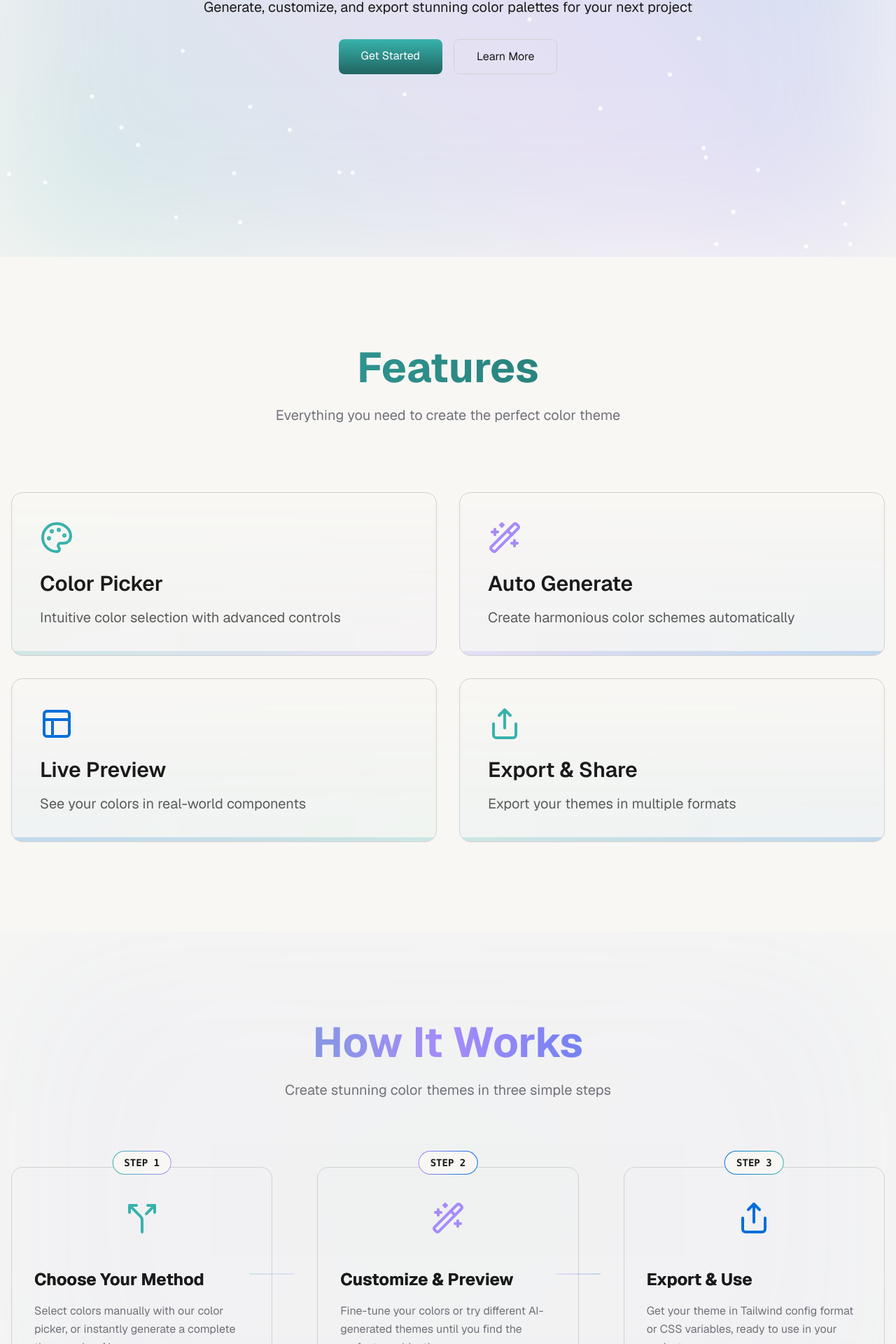
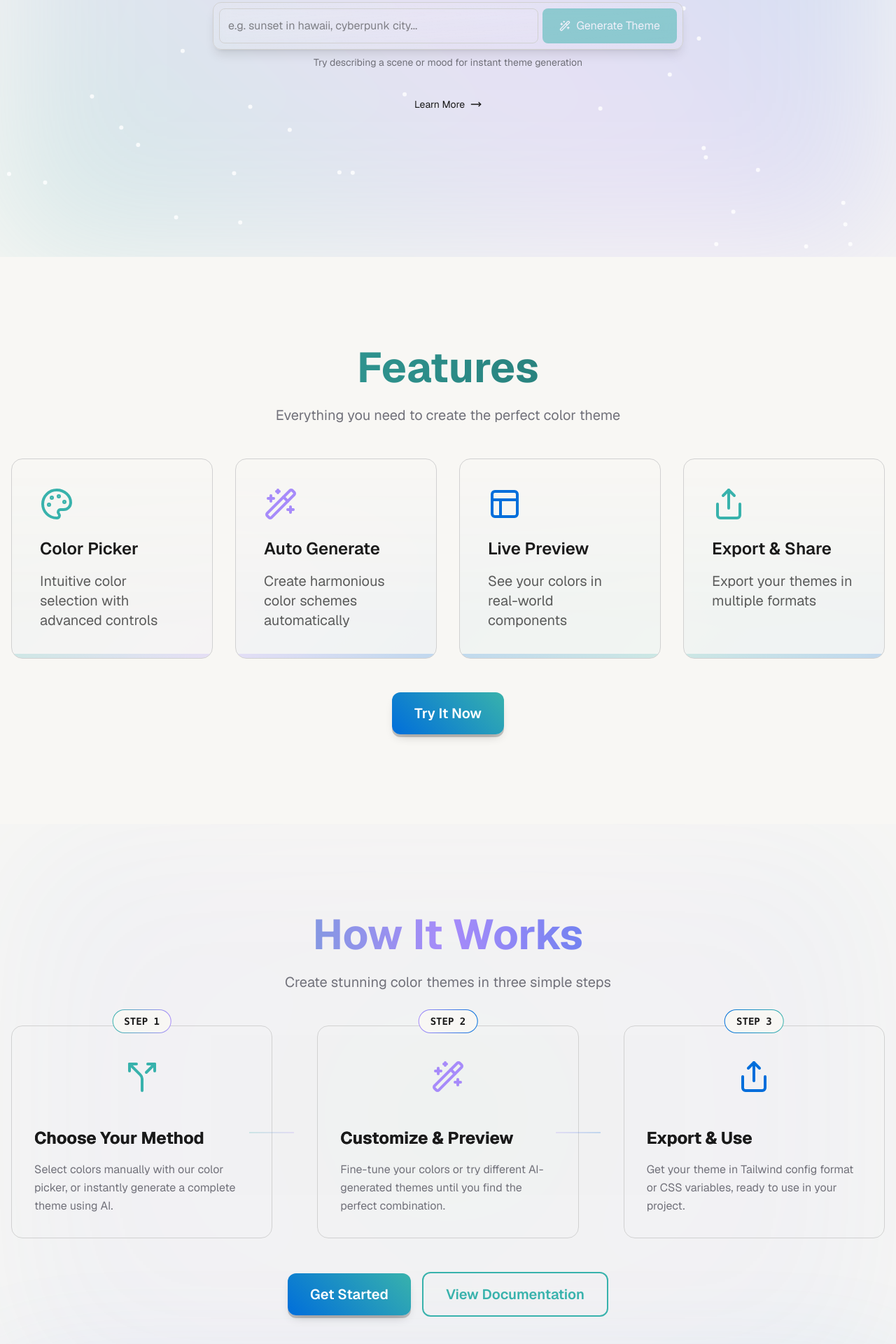
Before and after one commit to dmostoller/windpalette, a Next.js app: page / in a window 1280 px wide. Shown: the part 433-2353 px from the top of the page at 70% size. Built offline with nearby package versions, Linux system fonts and the light colour scheme.

Commit message:
feat: add ai theme gen input to landing page

```diff
--- a/src/app/app/page.tsx
+++ b/src/app/app/page.tsx
@@ -1,5 +1,7 @@
 "use client";
-import { useState, useEffect } from "react";
+
+import { useState, useEffect, Suspense } from "react";
+import { useSearchParams } from "next/navigation";
 import { useSession } from "next-auth/react";
 import ColorPicker from "@/components/ColorPicker";
 import ColorScale from "@/components/ColorScale";
@@ -27,10 +29,13 @@ import { SunIcon, MoonIcon, CpuIcon } from "@/components/icons";
 import { Drawer } from "vaul";
 import { SidebarContent } from "@/components/SidebarContent";
 import { VisuallyHidden } from "@radix-ui/react-visually-hidden";
+import GenerateAiPalette from "@/components/GenerateAiPalette";
 
-export default function Home() {
+function AppContent() {
   const { data: session } = useSession();
   const { settings, updateSettings } = useSettings();
+  const searchParams = useSearchParams();
+  const prompt = searchParams.get("prompt");
   const [isSaveModalOpen, setIsSaveModalOpen] = useState(false);
   const [isShareModalOpen, setIsShareModalOpen] = useState(false);
   const { colors, showColor, hideColor, gradients, visibleColors } = useTheme();
@@ -199,8 +204,22 @@ export default function Home() {
           {/* Tab Content */}
           {activeTab === "colors" && (
             <div className="space-y-8">
-              <GenerateRandomThemeButton />
-
+              <div className="space-y-6 p-4 bg-[var(--card-background)] border border-[var(--card-border)] rounded-lg">
+                <div className="space-y-4">
+                  <div className="flex items-center gap-2 mb-2">
+                    <h3 className="text-lg font-semibold">AI Theme Generation</h3>
+                    <div className="px-2 py-1 text-xs bg-primary/10 text-primary rounded-full">
+                      Fast & Easy
+                    </div>
+                  </div>
+                  <p className="text-sm text-[var(--muted-foreground)]">
+                    Simply describe your desired theme using keywords, and AI will generate a matching color
+                    palette.
+                  </p>
+                  <GenerateAiPalette initialPrompt={prompt || ""} />
+                </div>
+                <GenerateRandomThemeButton />
+              </div>
               <div className="grid grid-cols-1 lg:grid-cols-2 xl:grid-cols-3 gap-4">
                 <ColorPicker colorKey="primary" label="Primary Color" />
 
@@ -272,3 +291,17 @@ export default function Home() {
     </div>
   );
 }
+
+export default function Home() {
+  return (
+    <Suspense
+      fallback={
+        <div className="flex h-screen items-center justify-center bg-[var(--background)]">
+          <div className="animate-pulse text-lg text-[var(--muted-foreground)]">Loading...</div>
+        </div>
+      }
+    >
+      <AppContent />
+    </Suspense>
+  );
+}
--- a/src/app/globals.css
+++ b/src/app/globals.css
@@ -520,3 +520,7 @@ button {
 .animate-gradient-slow {
   animation: gradient 8s ease infinite;
 }
+
+html {
+  scroll-behavior: smooth;
+}
--- a/src/components/GenerateAiPalette.tsx
+++ b/src/components/GenerateAiPalette.tsx
@@ -2,10 +2,17 @@ import React, { useState } from "react";
 import { useTheme } from "@/context/ThemeContext";
 import { Wand2, Loader2 } from "lucide-react";
 import { toast } from "sonner";
+import { VisuallyHidden } from "@radix-ui/react-visually-hidden";
+import { useRouter } from "next/navigation";
 
-export default function GenerateAiPalette() {
+interface GenerateAiPaletteProps {
+  initialPrompt?: string;
+}
+
+export default function GenerateAiPalette({ initialPrompt = "" }: GenerateAiPaletteProps) {
   const { setThemeColors } = useTheme();
-  const [input, setInput] = useState("");
+  const router = useRouter();
+  const [input, setInput] = useState(initialPrompt);
   const [loading, setLoading] = useState(false);
   const [error, setError] = useState("");
 
@@ -41,6 +48,7 @@ export default function GenerateAiPalette() {
 
       setInput("");
       toast.success("Theme generated successfully!");
+      router.replace("/app");
     } catch (e: unknown) {
       const errorMessage = e instanceof Error ? e.message : "An unexpected error occurred";
       setError(errorMessage);
@@ -50,17 +58,22 @@ export default function GenerateAiPalette() {
     }
   };
 
+  if (initialPrompt && !loading && !error) {
+    handleGenerate();
+  }
+
   return (
     <div className="space-y-4">
       <div className="space-y-2">
-        <label htmlFor="aiPrompt" className="block text-sm font-medium">
-          AI Theme Generation
-        </label>
+        <VisuallyHidden>
+          <label htmlFor="aiPrompt">AI Theme Generation</label>
+        </VisuallyHidden>
         <div className="flex gap-2">
           <input
             id="aiPrompt"
             type="text"
             value={input}
+            disabled={loading}
             onChange={(e) => setInput(e.target.value)}
             placeholder="e.g. sunset in hawaii, cyberpunk city..."
             className="flex-1 p-2 rounded-md border border-[var(--card-border)] bg-[var(--background)]"
--- a/src/components/LandingPage.tsx
+++ b/src/components/LandingPage.tsx
@@ -1,11 +1,22 @@
 "use client";
 import { motion } from "framer-motion";
-import { Split, Palette, Wand2, Layout, Share } from "lucide-react";
+import { Split, Palette, Wand2, Layout, Share, Loader2, MoveRight } from "lucide-react";
 import Link from "next/link";
 import SnowParticles from "@/components/SnowParticles";
 import { SparklesIcon } from "./icons/sparkles";
+import { useRouter } from "next/navigation";
+import { useState } from "react";
 
 export default function LandingPage() {
+  const router = useRouter();
+  const [prompt, setPrompt] = useState("");
+  const [loading, setLoading] = useState(false);
+
+  const handleGenerateClick = () => {
+    if (!prompt.trim()) return;
+    setLoading(true);
+    router.push(`/app?prompt=${encodeURIComponent(prompt.trim())}`);
+  };
   return (
     <div className="min-h-screen bg-[var(--background)] relative">
       <div className="absolute inset-0 z-10 pointer-events-none">
@@ -29,13 +40,13 @@ export default function LandingPage() {
 
         <div className="relative z-10 text-center max-w-4xl mx-auto px-4">
           <motion.h1
-            className="text-6xl md:text-7xl font-bold mb-6"
+            className="text-6xl md:text-7xl font-bold mb-6 tracking-tight"
             initial={{ opacity: 0, y: 20 }}
             animate={{ opacity: 1, y: 0 }}
             transition={{ duration: 0.8 }}
           >
             Create Beautiful
-            <span className="text-[var(--primary)]"> Color Themes </span>
+            <span className="text-[var(--primary)] tracking-normal"> Color Themes </span>
             With Ease
           </motion.h1>
 
@@ -47,24 +58,50 @@ export default function LandingPage() {
           >
             Generate, customize, and export stunning color palettes for your next project
           </motion.p>
+          <div className="max-w-2xl mx-auto mb-10">
+            <div
+              className="flex gap-1.5 p-2 rounded-xl
+              bg-[var(--card-background)]/80
+              backdrop-blur-md
+              border border-[var(--card-border)]
+              shadow-lg
+              relative
+              overflow-hidden
+              before:absolute before:inset-0 before:bg-gradient-to-br before:from-white/10 before:to-transparent before:pointer-events-none"
+            >
+              <input
+                type="text"
+                value={prompt}
+                onChange={(e) => setPrompt(e.target.value)}
+                placeholder="e.g. sunset in hawaii, cyberpunk city..."
+                className="flex-1 p-3 rounded-lg bg-transparent backdrop-blur-sm border border-[var(--card-border)] placeholder:text-[var(--foreground)] placeholder:opacity-50 relative z-10"
+              />
+              <button
+                onClick={handleGenerateClick}
+                disabled={loading || !prompt.trim()}
+                className="px-6 py-3 bg-[var(--primary)] text-white rounded-lg hover:bg-[var(--primary-dark)] transition-all duration-300 disabled:opacity-50 flex items-center gap-2 min-w-[160px] justify-center relative z-10"
+              >
+                {loading ? <Loader2 className="w-4 h-4 animate-spin" /> : <Wand2 className="w-4 h-4" />}
+                Generate Theme
+              </button>
+            </div>
+            <p className="text-sm text-[var(--muted-foreground)] mt-2">
+              Try describing a scene or mood for instant theme generation
+            </p>
+          </div>
 
           <motion.div
-            className="flex gap-4 justify-center"
+            className="flex justify-center"
             initial={{ opacity: 0, y: 20 }}
             animate={{ opacity: 1, y: 0 }}
             transition={{ duration: 0.8, delay: 0.4 }}
           >
             <Link
-              href="/app"
-              className="px-8 py-3 bg-[var(--primary)] text-white rounded-lg bg-gradient-to-t from-[var(--primary-dark)] to-[var(--primary)] hover:bg-[var(--primary-dark)] hover:scale-105 transition-all duration-300"
-            >
-              Get Started
-            </Link>
-            <Link
               href="#features"
-              className="px-8 py-3 border border-[var(--card-border)] rounded-lg hover:border-[var(--primary)] transition-colors"
+              className="group text-sm text-muted-foreground/70 hover:text-white flex items-center gap-2 transition-all duration-300"
             >
               Learn More
+              <MoveRight className="w-4 h-4 transform group-hover:translate-x-1 transition-transform duration-300" />
             </Link>
           </motion.div>
         </div>
@@ -72,8 +109,8 @@ export default function LandingPage() {
 
       {/* Features Section */}
       <section id="features" className="py-32">
-        <div className="max-w-7xl mx-auto px-4">
-          <div className="text-center mb-24">
+        <div className="max-w-screen-2xl mx-auto px-4">
+          <div className="text-center mb-12">
             <h2
               className="text-6xl font-bold mb-6 bg-gradient
     bg-gradient-to-r from-[var(--primary)] to-[var(--primary-dark)]
@@ -85,7 +122,7 @@ export default function LandingPage() {
               Everything you need to create the perfect color theme
             </p>
           </div>
-          <div className="grid md:grid-cols-2 gap-8">
+          <div className="grid md:grid-cols-2 lg:grid-cols-4 gap-8">
             {[
               {
                 icon: <Palette className="w-12 h-12" />,
@@ -136,7 +173,7 @@ export default function LandingPage() {
                   <div className="mb-6 transition-colors duration-300" style={{ color: feature.color }}>
                     {feature.icon}
                   </div>
-                  <h3 className="text-3xl font-semibold mb-4">{feature.title}</h3>
+                  <h3 className="text-2xl font-semibold mb-4">{feature.title}</h3>
                   <p className="text-xl text-[var(--foreground)] opacity-70">{feature.description}</p>
                 </div>
                 <div
@@ -146,6 +183,29 @@ export default function LandingPage() {
               </motion.div>
             ))}
           </div>
+          <motion.div
+            className="mt-12 flex items-center justify-center gap-4"
+            initial={{ opacity: 0, y: 20 }}
+            animate={{ opacity: 1, y: 0 }}
+            transition={{ duration: 0.5 }}
+          >
+            <Link
+              href="/app"
+              className="group relative inline-flex items-center px-8 py-4 text-white font-semibold text-xl rounded-xl transition-all duration-300 transform hover:scale-[1.02] active:scale-[0.98]"
+              style={{
+                background: `linear-gradient(225deg, var(--primary) 0%, var(--accent) 100%)`,
+                boxShadow: `0 4px 0 0 rgba(0,0,0,0.2), 0 8px 16px -8px rgba(0,0,0,0.3)`,
+              }}
+            >
+              Try It Now
+              <div
+                className="absolute inset-0 rounded-xl opacity-0 group-hover:opacity-20 transition-opacity duration-300"
+                style={{
+                  background: "linear-gradient(45deg, transparent, rgba(255,255,255,0.5), transparent)",
+                }}
+              />
+            </Link>
+          </motion.div>
         </div>
       </section>
 
@@ -167,7 +227,7 @@ export default function LandingPage() {
         />
 
         <div className="max-w-screen-2xl mx-auto px-4 relative z-10">
-          <div className="text-center mb-24">
+          <div className="text-center mb-12">
             <h2 className="text-6xl font-bold mb-6 bg-gradient-to-r from-[var(--primary)] via-[var(--secondary)] to-[var(--accent)] bg-clip-text text-transparent">
               How It Works
             </h2>
@@ -251,6 +311,35 @@ export default function LandingPage() {
               </motion.div>
             ))}
           </div>
+          <motion.div
+            className="mt-12 flex items-center justify-center gap-4"
+            initial={{ opacity: 0, y: 20 }}
+            animate={{ opacity: 1, y: 0 }}
+            transition={{ duration: 0.5 }}
+          >
+            <Link
+              href="/app"
+              className="group relative inline-flex items-center px-8 py-4 text-white font-semibold text-xl rounded-xl transition-all duration-300 transform hover:scale-[1.02] active:scale-[0.98]"
+              style={{
+                background: `linear-gradient(225deg, var(--primary) 0%, var(--accent) 100%)`,
+                boxShadow: `0 4px 0 0 rgba(0,0,0,0.2), 0 8px 16px -8px rgba(0,0,0,0.3)`,
+              }}
+            >
+              Get Started
+              <div
+                className="absolute inset-0 rounded-xl opacity-0 group-hover:opacity-20 transition-opacity duration-300"
+                style={{
+                  background: "linear-gradient(45deg, transparent, rgba(255,255,255,0.5), transparent)",
+                }}
+              />
+            </Link>
+            <Link
+              href="/docs"
+              className="group px-8 py-4 border-2 border-[var(--primary)] text-[var(--primary)] rounded-xl hover:bg-[var(--primary)] hover:text-white transition-all duration-300 font-semibold text-xl"
+            >
+              View Documentation
+            </Link>
+          </motion.div>
         </div>
       </section>
 
@@ -347,21 +436,13 @@ export default function LandingPage() {
                     }}
                   >
                     <SparklesIcon />
-                    <span>Start Generating</span>
+                    <span className="ml-2"> Start Generating</span>
                     <div
                       className="absolute inset-0 rounded-xl opacity-0 group-hover:opacity-20 transition-opacity duration-300"
                       style={{
                         background: "linear-gradient(45deg, transparent, rgba(255,255,255,0.5), transparent)",
                       }}
                     />
-                  </Link>
-
-                  {/* Secondary Button */}
-                  <Link
-                    href="#features"
-                    className="group px-8 py-4 border-2 border-[var(--primary)] text-[var(--primary)] rounded-xl hover:bg-[var(--primary)] hover:text-white transition-all duration-300 font-semibold text-xl"
-                  >
-                    Explore Features
                   </Link>
                 </div>
 
```
Also changed, not shown: src/app/(landing)/layout.tsx (+8 -3 lines), src/components/GenerateRandomTheme.tsx (+1 -12 lines).
